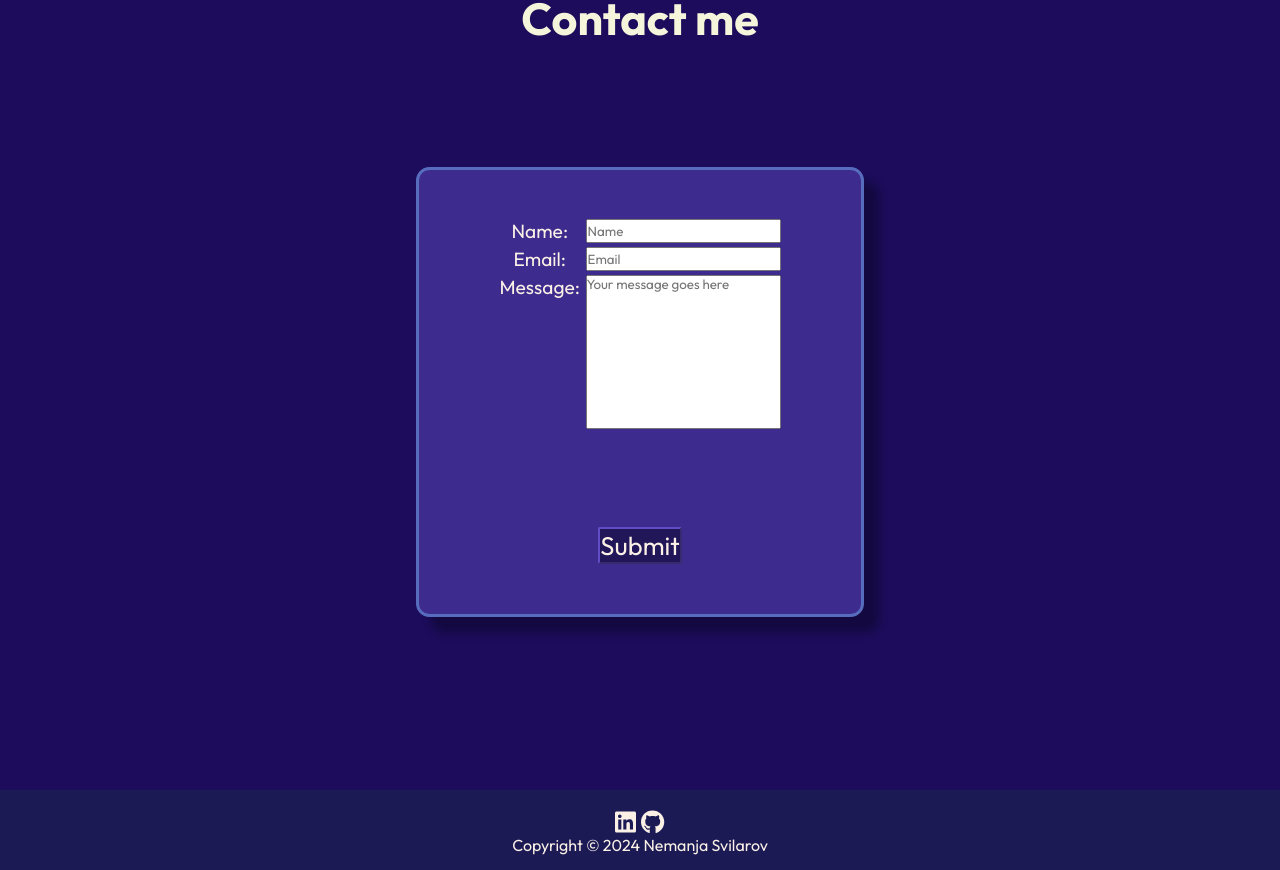
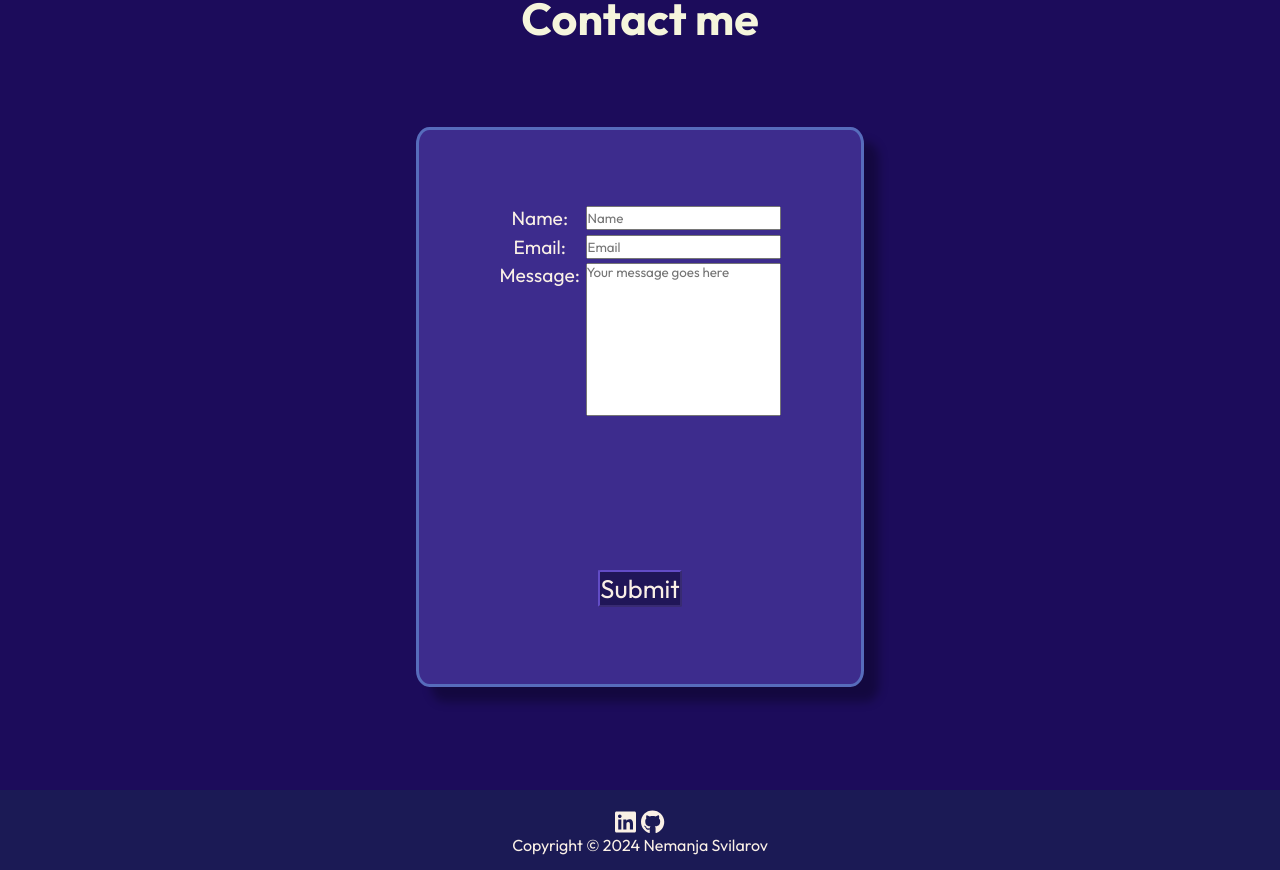
Before and after one commit to nemanjasvilarov/portfolio-project, a React (Vite) app: page / in a window 1280 px wide. Shown: the part 3834-4704 px from the top of the page. Built offline with nearby package versions, Linux system fonts and the light colour scheme.

Commit message:
Fixed Contact style

```diff
--- a/src/components/Contact.css
+++ b/src/components/Contact.css
@@ -10,12 +10,12 @@
 }
 
 .portfolio-contact-form {
-  min-height: 450px;
+  min-height: 70%;
   width: 30%;
   background-color: #3d2c8d;
   margin: auto;
   position: relative;
-  top: 15%;
+  top: 10%;
   display: flex;
   flex-direction: column;
   align-items: center;
```
